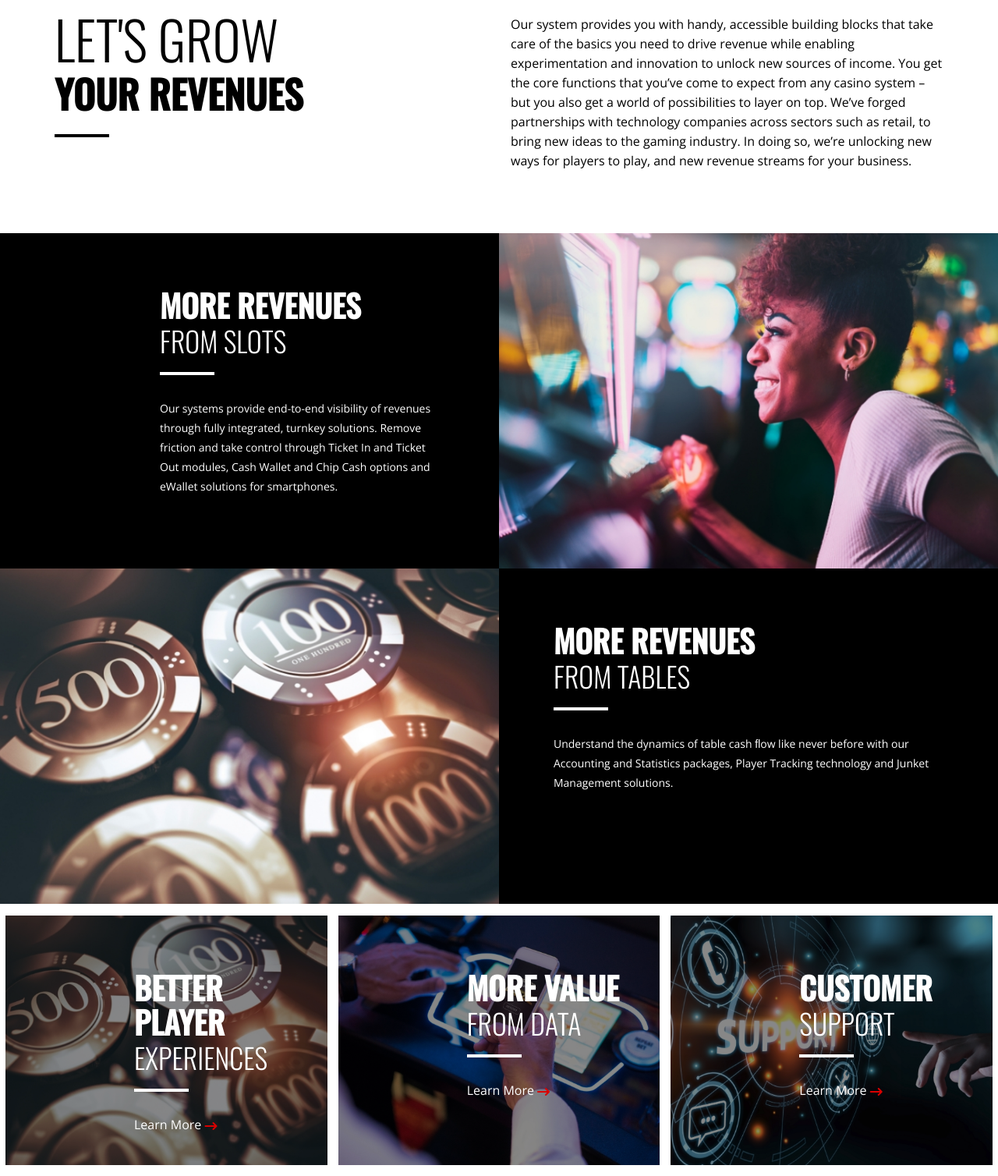
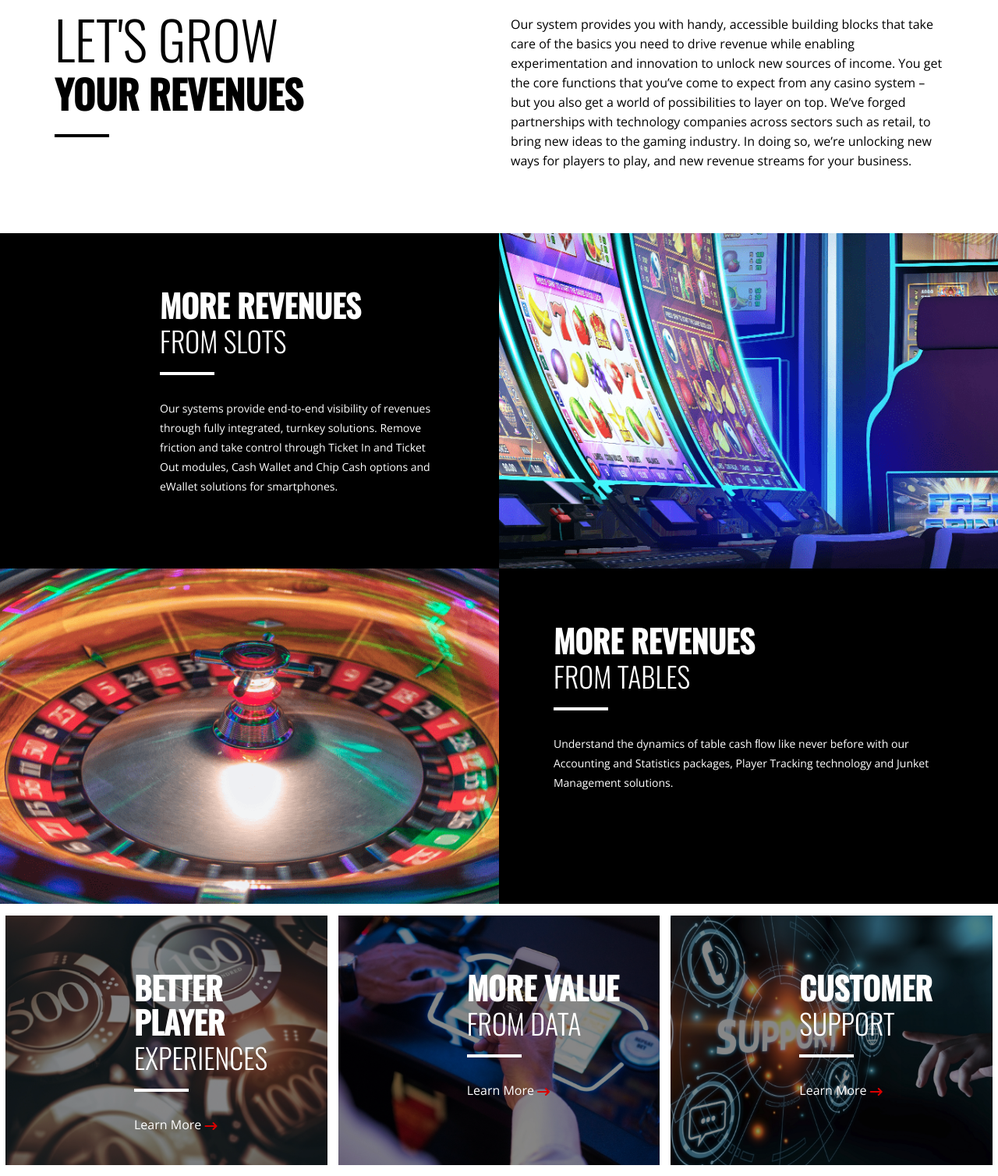
Before and after one commit to colorwebfr/Modulus, a PHP site: page /more-revenues.php in a window 1280 px wide. Shown: the part 506-2014 px from the top of the page at 78% size. Run offline with PHP 8.4, Linux system fonts and the light colour scheme; some libraries are stand-ins or nearby versions.

Commit message:
Update the medias files on more revenues page

```diff
--- a/more-revenues.php
+++ b/more-revenues.php
@@ -43,7 +43,7 @@
 						<p class="text-white p-14">Our systems provide end-to-end visibility of revenues through fully integrated, turnkey solutions. Remove friction and take control through Ticket In and Ticket Out modules, Cash Wallet and Chip Cash options and eWallet solutions for smartphones.</p>
 					</div>
 				</div>
-				<div class="col-md-6 col-sm-6 col-xs-12" style="background-image:url('/modulus/uploads/modulus_casino_system_better_player_experience_slot_machine.jpg');background-position:top;background-size:cover;background-repeat:no-repeat;">
+				<div class="col-md-6 col-sm-6 col-xs-12" style="background-image:url('/modulus/uploads/machine-a-sous.png');background-position:top;background-size:cover;background-repeat:no-repeat;">
 					<div class="row">
 						<div class="fes2-img equal-height"></div>
 					</div>
@@ -65,7 +65,7 @@
 							<p class="text-white p-14">Understand the dynamics of table cash ﬂow like never before with our Accounting and Statistics packages, Player Tracking technology and Junket Management solutions.</p>
 						</div>
 					</div>
-                    <div class="col-md-6 col-sm-6 col-xs-12 right-50" style="background-image:url('/modulus/uploads/modulus_casino_system_grow_revenues_poker_chips.jpg');background-position:top;background-size:cover;background-repeat:no-repeat;">
+                    <div class="col-md-6 col-sm-6 col-xs-12 right-50" style="background-image:url('/modulus/uploads/roulette-de casino.png');background-position:top;background-size:cover;background-repeat:no-repeat;">
 						<div class="row">
 							<div class="fes3-img equal-height"></div>
 						</div>
```
Also changed, not shown: uploads/machine-a-sous.png (added), uploads/roulette-de casino.png (added).
